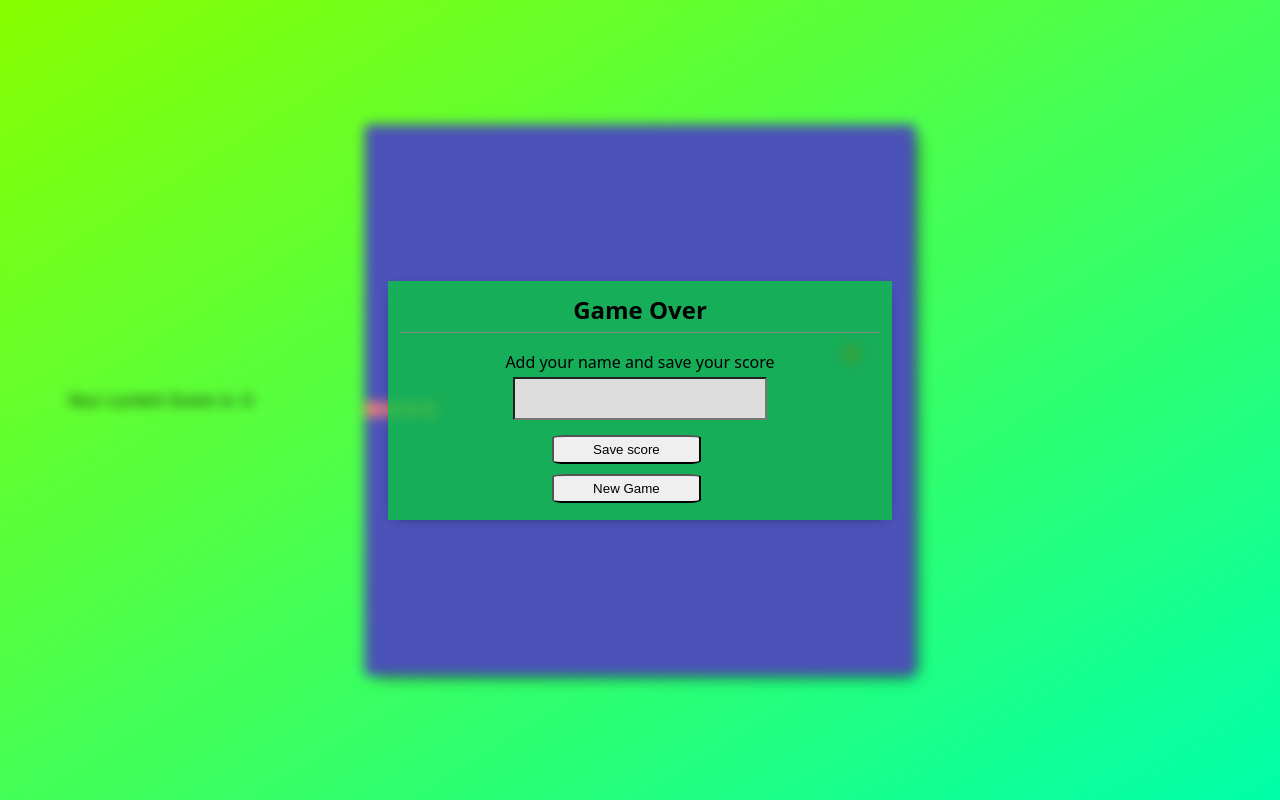
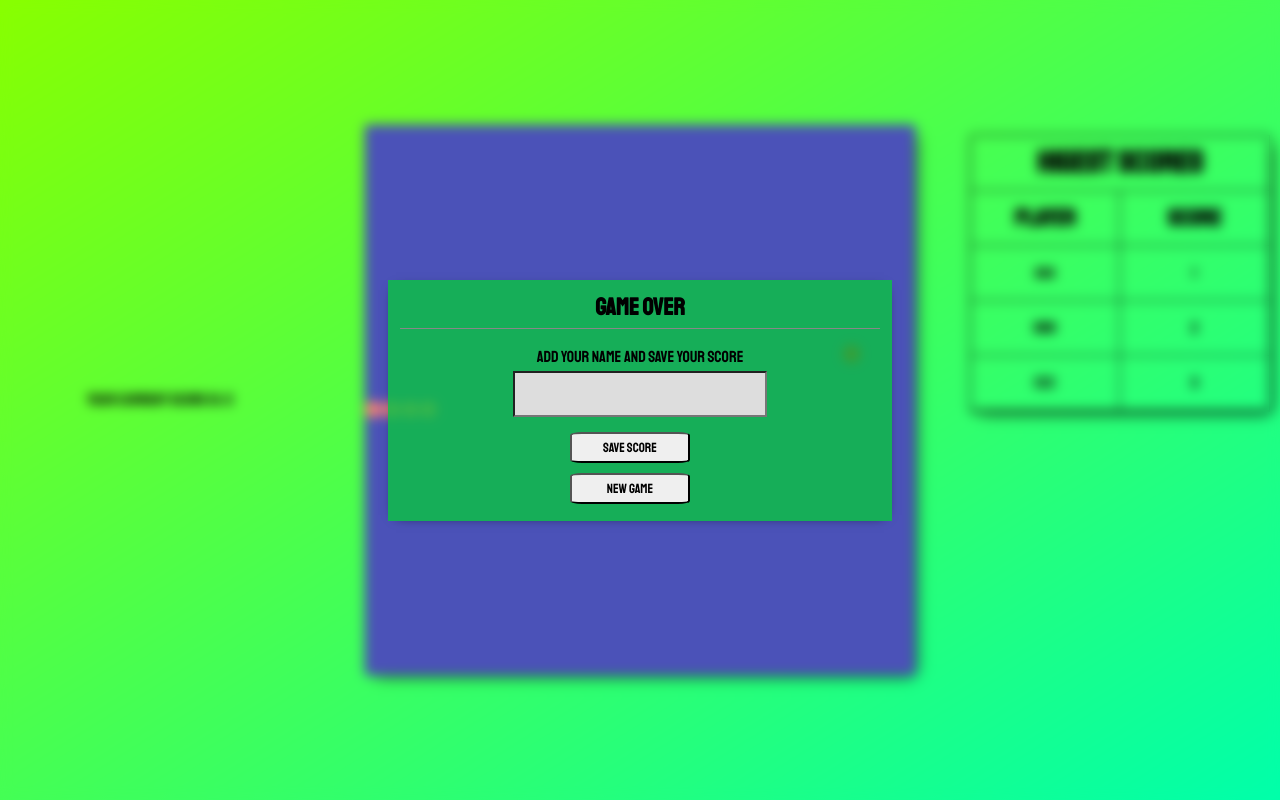
Before and after one commit to banchito/arcade-game, a plain HTML site: page index.html in a window 1280 px wide. Drawn offline with nearby package versions, Linux system fonts and the light colour scheme.

Commit message:
Fully Functional snake game with leaderboards and local storage

```diff
--- a/app.js
+++ b/app.js
@@ -167,14 +167,41 @@ function hasEaten() {
 function addToScore() {
   scoreCounter += 100;
 
-  $('.score').text(`Your current score is: ${scoreCounter}`)
+  $('.points').text(`Your current score is: ${scoreCounter}`)
 }
 
+//Builds the LeaderBoard
+function higestScoresLeaderboard(){
+
+  $('.firstPlaceName').empty()
+  $('.firstPlaceScore').empty()
+
+  $('.secondPlaceName').empty()
+  $('.secondPlaceScore').empty()
+
+  $('.thirdPlaceName' ).empty()
+  $('.thirdPlaceScore').empty()
+
+  let firstPlayer = scores[0];
+  let secondPlayer = scores[1];
+  let thirdPlayer = scores[2];
+
+  let firstPlaceName = $('<span class="firstPlaceName">').text(`${firstPlayer.name}`)
+  let firstPlaceScore = $('<span class="firstPlaceScore">').text(`${firstPlayer.score}`)
+
+  let secondPlaceName = $('<span class="secondPlaceName">').text(`${secondPlayer.name}`)
+  let secondPlaceScore = $('<span class="secondPlaceScore">').text(`${secondPlayer.score}`)
+
+  let thirdPlaceName = $('<span class="thirdPlaceName">').text(`${thirdPlayer.name}`)
+  let thirdPlaceScore = $('<span class="thirdPlaceScore">').text(`${thirdPlayer.score}`)
+
+  $('.leaderboard').append(firstPlaceName, firstPlaceScore, secondPlaceName, secondPlaceScore, thirdPlaceName, thirdPlaceScore)
+}
 
 //When gameover resets the score to 0
 function resetScore(){
   scoreCounter = 0;
-  $('.score').text(`Your current score is: ${scoreCounter}`)
+  $('.points').text(`Your current score is: ${scoreCounter}`)
 }
 
 
@@ -186,7 +213,6 @@ function checkGameOver() {
   if (snakeCrashed === true || snakeOutOfBounds === true){
     clearInterval(startGame)
     $(".modal").addClass("open");
-
   }
 }
 
@@ -199,7 +225,6 @@ function checkSnakeCrashed() {
     return node[0] === newSnakeHead[0] && node[1] === newSnakeHead[1];
   });
   result && (snakeCrashed = true)
-
 }
 
 
@@ -210,7 +235,6 @@ function checkSnakeOutOfBounds(){
 
    if(headX < 0 || headX > 29 || headY < 0 || headY > 29){
       snakeOutOfBounds = true
-
    }
 }
 
@@ -230,6 +254,7 @@ function storeScore(){
 // Retrieves scores from local Storage and update global variable holding the scores. If local storage null sets default leaderboard
 function fetchScores(){
   scores = (localStorage.getItem("scores") === null ? fetchDefaultScores() : JSON.parse(localStorage.getItem("scores")));
+  higestScoresLeaderboard()
 }
 
 
@@ -237,8 +262,16 @@ function fetchScores(){
 function fetchDefaultScores(){
   scores = [
     {
-      name: "Your Name",
-      score: 0
+      name: "AAA",
+      score: 1
+    },
+    {
+      name: "BBB",
+      score: 2
+    },
+    {
+      name: "CCC",
+      score: 3
     }
   ]
   return scores
@@ -267,6 +300,7 @@ function gameOn(){
 $(window).on("load", function (event){
     if(startGame === undefined || startGame === null){
       buildInitialState()
+      higestScoresLeaderboard()
       gameOn()
     }
 })
@@ -285,8 +319,8 @@ $('.save-score').click(function(event){
 
   scores.push(scoreObj)
   storeScore()
+  higestScoresLeaderboard()
   $(".gameOver-form").trigger("reset");
-
 })
 
 
--- a/index.html
+++ b/index.html
@@ -3,20 +3,28 @@
 <head>
     <meta charset="UTF-8">
     <meta name="viewport" content="width=device-width, initial-scale=1.0">
+    <link rel="preconnect" href="https://fonts.gstatic.com">
+    <link href="https://fonts.googleapis.com/css2?family=Staatliches&display=swap" rel="stylesheet">
     <link rel="stylesheet" href="./style.css">
     <title>Snake Game</title>
 </head>
 <body>
     <main id="app">
-        <div class="score">Your current Score is: 0</div>
+        <div style="font-family: 'Staatliches', cursive;" class="points">Your current Score is: 0</div>
+        <div class="leaderboard">
+
+            <h1 style="font-family: 'Staatliches', cursive;" class="leaderboards-title">Higest Scores</h1>
+            <h2 style="font-family: 'Staatliches', cursive;" class="player">Player</h2>
+            <h2 style="font-family: 'Staatliches', cursive;" class="score">Score</h2>
+
+        </div>
         <div id="canvas"></div>
         <div class="modal">
             <div class="content">
-              <h3>Game Over</h3>
+              <h3 style="font-family: 'Staatliches', cursive;">Game Over</h3>
               <form class="gameOver-form" action="" method="">
                 <label for="todo-title">Add your name and save your score</label>
                 <input type="text" id="player-name" required>
-
                 <div class="actions">
                   <button class="action save-score">
                     <span class="action-text">Save score</span>
--- a/style.css
+++ b/style.css
@@ -1,6 +1,7 @@
 * {
   padding: 0;
   margin: 0;
+  font-family: 'Staatliches', cursive;
 }
 
 #app {
@@ -40,13 +41,114 @@
   border-radius: 50%;
 }
 
-.score {
+.points {
   display: grid;
   grid-row: 2 / 3;
   grid-column: 1;
   justify-content: center;
   align-items: center;
   font-family: Verdana, Geneva, Tahoma, sans-serif;
+}
+
+.leaderboard{
+    display: grid;
+    grid-row: 2 ;
+    grid-column: 3;
+    grid-template-rows: repeat(5, 1fr);
+    grid-template-columns: repeat(2, 1fr);
+    border: solid 1px black;
+    box-shadow: 5px 5px 12px -6px black, 0 0 6px -3px;
+    margin: 10px;
+    height: 50%;
+}
+
+.leaderboards-title{
+    display: grid;
+    grid-row: 1;
+    grid-column: 1 / 3;
+    align-items: center;
+    justify-content: center;
+    font-family: Verdana, Geneva, Tahoma, sans-serif;
+    border-bottom: black 1px solid;
+
+}
+
+.player{
+    display: grid;
+    font-family: Verdana, Geneva, Tahoma, sans-serif;
+    border-bottom: black 1px solid;
+    grid-row: 2;
+    grid-column: 1 / 2;
+    align-items: center;
+    justify-content: center;
+    border-right: black solid 1px;
+}
+
+ .score{
+    display: grid;
+    font-family: Verdana, Geneva, Tahoma, sans-serif;
+    border-bottom: black 1px solid;
+    grid-row: 2;
+    grid-column: 2 / 3;
+    justify-content: center;
+    align-items: center;
+}
+
+.firstPlaceName{
+    display: grid;
+    border-bottom: black 1px solid;
+    grid-row: 3;
+    grid-column: 1 / 2;
+    justify-content:space-evenly;
+    align-items: center;
+    border-right: black solid 1px;
+}
+
+.firstPlaceScore{
+    display: grid;
+    border-bottom: black 1px solid;
+    grid-row: 3;
+    grid-column: 2 / 3;
+    justify-content:space-evenly;
+    align-items: center;
+}
+
+.secondPlaceName{
+    display: grid;
+    border-bottom: black 1px solid;
+    grid-row: 4;
+    grid-column: 1 / 2;
+    justify-content:space-evenly;
+    align-items: center;
+    border-right: black solid 1px;
+}
+
+.secondPlaceScore{
+    display: grid;
+    border-bottom: black 1px solid;
+    grid-row: 4;
+    grid-column: 2 / 3;
+    justify-content:space-evenly;
+    align-items: center;
+}
+
+.thirdPlaceName{
+    display: grid;
+    border-bottom: black 1px solid;
+    grid-row: 5;
+    grid-column: 1 / 2;
+    justify-content:space-evenly;
+    align-items: center;
+    border-right: black solid 1px;
+}
+
+.thirdPlaceScore{
+    display: grid;
+    border-bottom: black 1px solid;
+    grid-row: 5;
+    grid-column: 2 / 3;
+    justify-content:space-evenly;
+    align-items: center;
 }
 
 .modal:not(.open) {
@@ -68,7 +170,7 @@
 }
 
 .modal .content {
-  font-family: "Noto Sans", sans-serif;
+  /* font-family: 'Staatliches', cursive; */
   width: 480px;
   padding: 12px;
   min-height: 200px;
```
